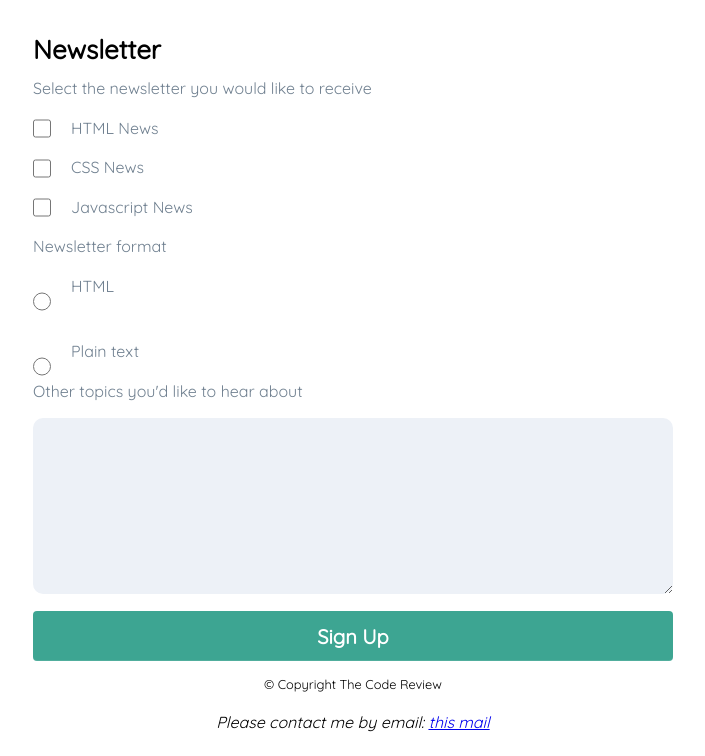
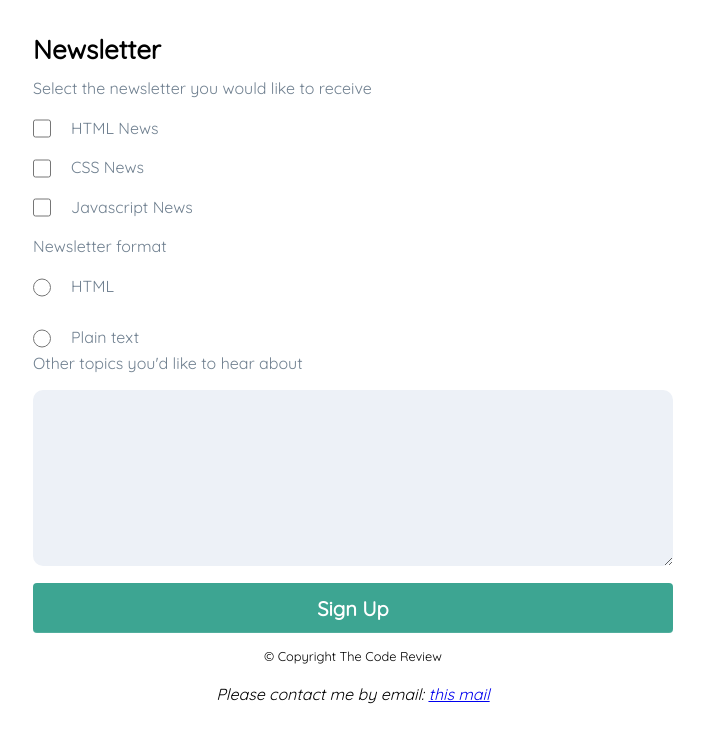
Before and after one commit to mylingking/Online_Registration_Form, a plain HTML site: page index.html in a window 1280 px wide. Shown: the part 742-1498 px from the top of the page, without its empty margins (287-992 px from the left). After the commit the page ends 1470 px from the top, so only its background shows below. Drawn offline with Linux system fonts and the light colour scheme.

Commit message:
fixed radio button, still issues

```diff
--- a/css/style.css
+++ b/css/style.css
@@ -220,4 +220,8 @@ button {
     margin-bottom:0;
   }
 
+  #radio_label {
+    margin-bottom:0;
+  }
+
 }
--- a/index.html
+++ b/index.html
@@ -97,8 +97,8 @@ Chrome, Safari, Opera, and Firefox.
               <input type="checkbox" id="javascript_news" name="user_subscription" value="javascript_news"><label for="javascript_news">Javascript News</label><br>
 
               <label class="newsletter_format">Newsletter format</label><br>
-              <input type="radio" id="html_format" name="user_newsletter_format" value="html_format"><label for="html_format">HTML</label><br><br>
-              <input type="radio" id="plain_text_format" name="user_newsletter_format" value="plain_text_format"><label for="plain_text_format">Plain text</label><br>
+              <input type="radio" id="html_format" name="user_newsletter_format" value="html_format"><label id="radio_label" for="html_format">HTML</label><br><br>
+              <input type="radio" id="plain_text_format" name="user_newsletter_format" value="plain_text_format"><label id="radio_label" for="plain_text_format">Plain text</label><br>
 
               <label class="other_topics" for="other_topics">Other topics you'd like to hear about</label><br>
               <textarea name="name" id="other_topics" rows="8" cols="80"></textarea><br>
```
